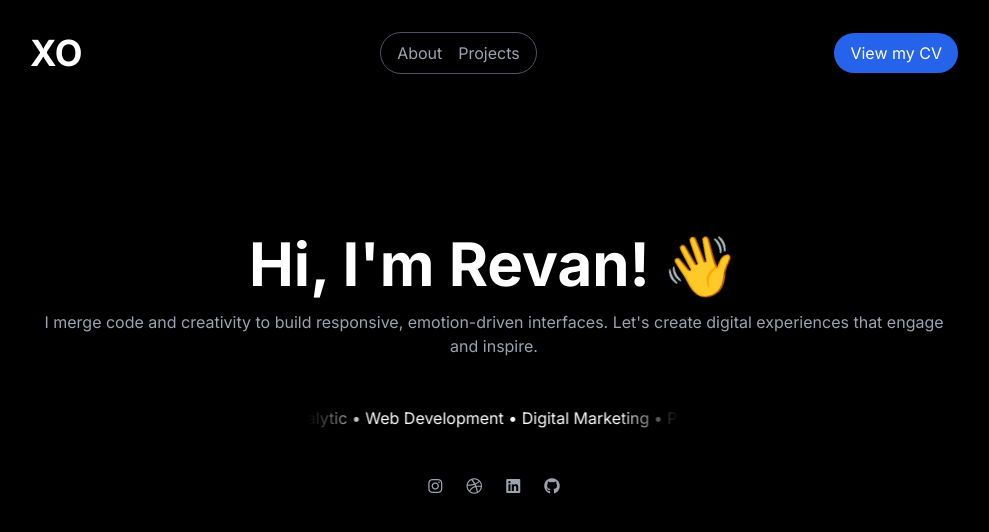
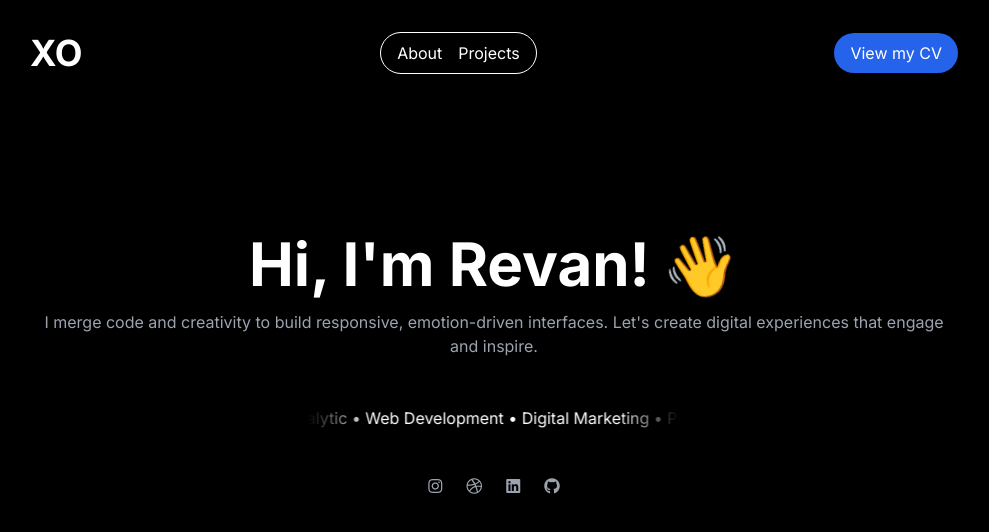
Before and after one commit to xiaoo15/portofolio, a plain HTML site: page index.html in a window 1280 px wide. Shown: the whole page, without its empty margins (146-1135 px from the left). Drawn offline with nearby package versions, Linux system fonts and the light colour scheme.

Commit message:
update html1

```diff
--- a/index.html
+++ b/index.html
@@ -36,9 +36,9 @@
     <div class="container mx-auto px-4 py-8">
         <div class="flex justify-between items-center ">
             <div class="text-4xl font-bold">XO</div>
-            <div class="flex space-x-4 border border-gray-600 px-4 py-2 rounded-full">
-                <a href="#" class="text-gray-400 hover:text-white">About</a>
-                <a href="#" class="text-gray-400 hover:text-white">Projects</a>
+            <div class="flex space-x-4 border border-white px-4 py-2 rounded-full">
+                <a href="#" class="text-white hover:text-white">About</a>
+                <a href="#" class="text-white hover:text-white">Projects</a>
             </div>
             <a href="#" class="bg-blue-600 text-white px-4 py-2 rounded-full hover:bg-blue-700">View my CV</a>
         </div>
```
